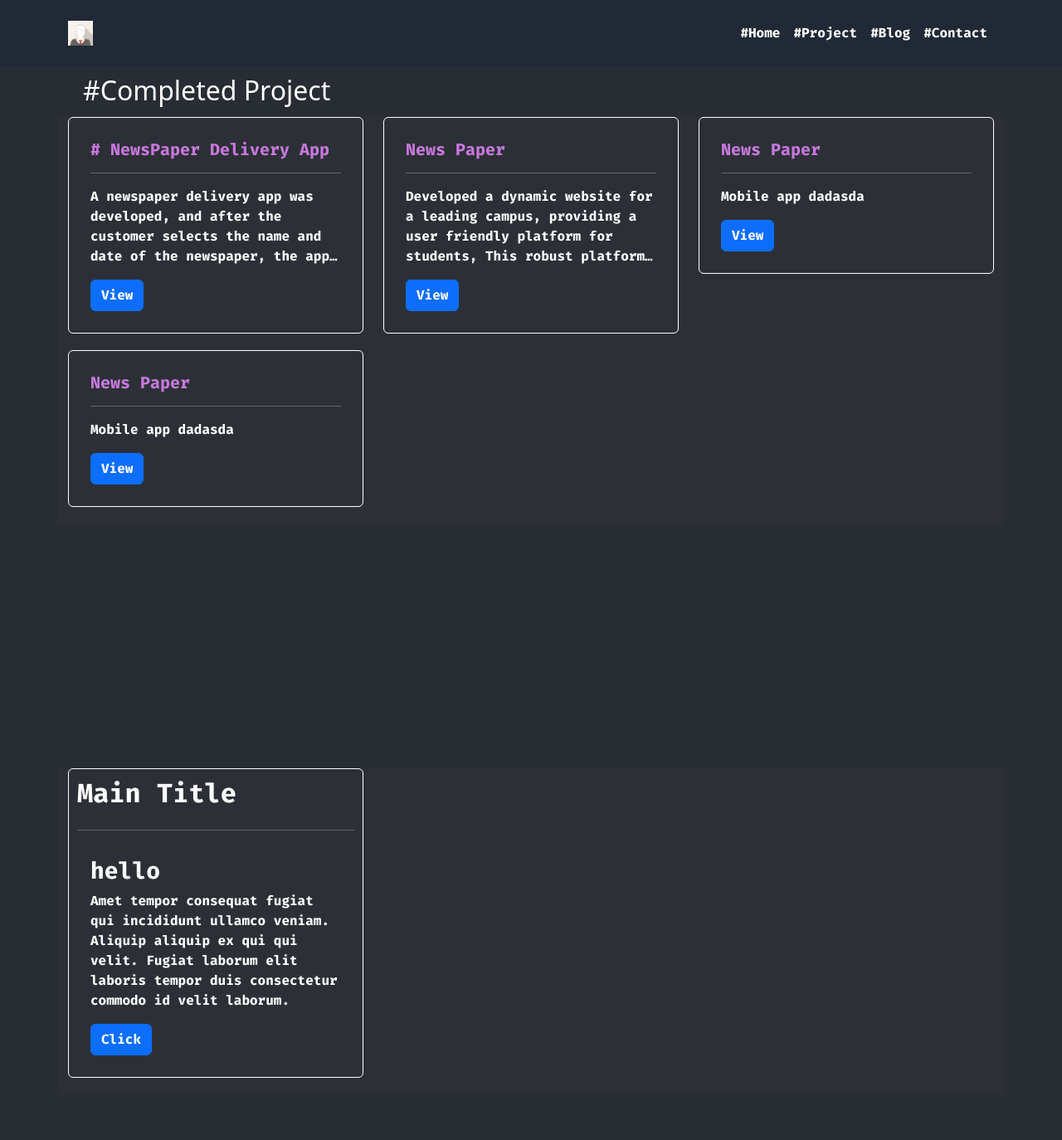
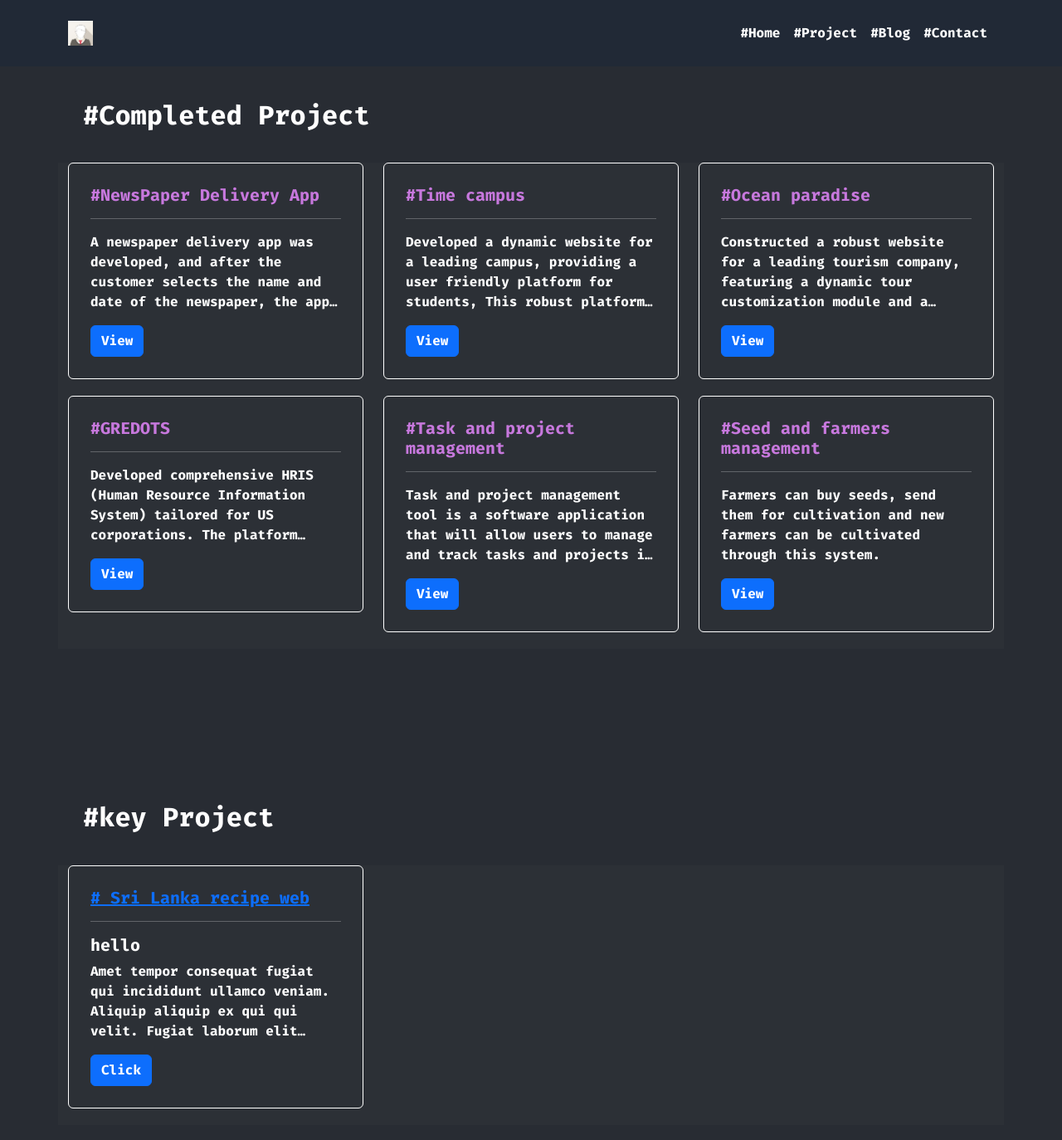
Before and after one commit to JLakmal/LakmalCV, a React (Create React App) app: page /project in a window 1280 px wide. Shown: the top 1374 px of the page at 83% size. Built offline with nearby package versions, Linux system fonts and the light colour scheme.

Commit message:
finised project section 1

```diff
--- a/src/Component/Nav.js
+++ b/src/Component/Nav.js
@@ -3,7 +3,12 @@ import { Navbar, Container, Nav } from "react-bootstrap";
 import { BrowserRouter as Router, Routes, Route, Link } from "react-router-dom";
 import logo from "../assets/Images/logo.png";
 import { Home, HomeTwo } from "../Pages/Home/Home";
-import { Project, ProjectHeading, SmallProject } from "./Project/Project";
+import {
+  Project,
+  ProjectHeading,
+  SmallProject,
+  SmallHeading,
+} from "./Project/Project";
 import Blog from "../Pages/Blog/Blog";
 import Contact from "../Pages/Contact/Contact";
 import "../Css/Nav.css";
@@ -59,6 +64,7 @@ export default class Navibar extends Component {
                 <>
                   <ProjectHeading />
                   <Project />
+                  <SmallHeading />
                   <SmallProject />
                 </>
               }
--- a/src/Component/Project/Project.js
+++ b/src/Component/Project/Project.js
@@ -8,39 +8,61 @@ import ProjectCard from "./ProjectCard";
 import SmallProjectCard from "./SmallProjectCard";
 
 export const ProjectHeading = () => {
-  return <h2 className="complete-project">#Completed Project</h2>;
+  return (
+    <h2 className="complete-project" style={{ fontFamily: "FiraCode" }}>
+      #Completed Project
+    </h2>
+  );
 };
 
 const projects = [
   {
-    name: "# NewsPaper Delivery App",
+    name: "#NewsPaper Delivery App",
     //
-    title: "hello",
+    title: "",
     description:
       "A newspaper delivery app was developed, and after the customer selects the name and date of the newspaper, the app checks the price and whether the newspapers are available or not. Then the customer can provide his address through google API. ",
     link: "https://github.com/JLakmal/newspaper-anddoid-app",
-    liveLink: "https://www.youtube.com/",
+    liveLink: "https://github.com/JLakmal/newspaper-anddoid-app",
   },
   {
-    name: "News Paper",
+    name: "#Time campus",
     description:
       "Developed a dynamic website for a leading campus, providing a user friendly platform for students, This robust platform enables students and staff to access and organize their studies efficiently.",
-    image:
-      "https://marketplace.canva.com/EAFCO6pfthY/1/0/1600w/canva-blue-green-watercolor-linktree-background-F2CyNS5sQdM.jpg",
-    link: "https://github.com/Sajidameen2323/web-project-sem4",
-    liveLink: "https://www.youtube.com/",
+    // image:
+    //   "https://marketplace.canva.com/EAFCO6pfthY/1/0/1600w/canva-blue-green-watercolor-linktree-background-F2CyNS5sQdM.jpg",
+    link: "https://www.timescampus.lk/",
+    liveLink: "https://www.timescampus.lk/",
   },
   {
-    name: "News Paper",
-    description: "Mobile app dadasda",
-    image:
-      "https://encrypted-tbn0.gstatic.com/images?q=tbn:ANd9GcQGwVd07rcBUxKVqf17F_Li5fy-a_zni7JuEQ&s",
+    name: "#Ocean paradise",
+    description:
+      "Constructed a robust website for a leading tourism company, featuring a dynamic tour customization module and a streamlined user interfacefor effortless customer interactions.",
+    // image:
+    //   "https://encrypted-tbn0.gstatic.com/images?q=tbn:ANd9GcQGwVd07rcBUxKVqf17F_Li5fy-a_zni7JuEQ&s",
+    // link: "https://www.youtube.com/",
+    // liveLink: "https://www.youtube.com/",
+  },
+  {
+    name: "#GREDOTS",
+    description:
+      "Developed comprehensive HRIS (Human Resource Information System) tailored for US corporations. The platform allows business owners to register their companies, manage employees, assign tasks, oversee progress, and handle HR tasks efficiently.",
+    image: "../../assets/Images/Project img/AI recommodation.jpg",
     link: "https://www.youtube.com/",
     liveLink: "https://www.youtube.com/",
   },
   {
-    name: "News Paper",
-    description: "Mobile app dadasda",
+    name: "#Task and project management",
+    description:
+      "Task and project management tool is a software application that will allow users to manage and track tasks and projects in a streamlined manner..",
+    image: "../../assets/Images/Project img/AI recommodation.jpg",
+    link: "https://www.youtube.com/",
+    liveLink: "https://www.youtube.com/",
+  },
+  {
+    name: "#Seed and farmers management",
+    description:
+      "Farmers can buy seeds, send them for cultivation and new farmers can be cultivated through this system.",
     image: "../../assets/Images/Project img/AI recommodation.jpg",
     link: "https://www.youtube.com/",
     liveLink: "https://www.youtube.com/",
@@ -49,8 +71,7 @@ const projects = [
 
 const keyProjects = [
   {
-    name: "News Paper",
-    ManTitle: "Main Title",
+    name: "# Sri Lanka recipe web",
     title: "hello",
     description:
       "Amet tempor consequat fugiat qui incididunt ullamco veniam. Aliquip aliquip ex qui qui velit. Fugiat laborum elit laboris tempor duis consectetur commodo id velit laborum. ",
@@ -78,6 +99,13 @@ export const Project = () => {
 
 export default Project;
 
+export const SmallHeading = () => {
+  return (
+    <h2 className="key-project" style={{ fontFamily: "FiraCode" }}>
+      #key Project
+    </h2>
+  );
+};
 export const SmallProject = () => {
   return (
     <div className="home page-background">
--- a/src/Component/Project/ProjectCard.js
+++ b/src/Component/Project/ProjectCard.js
@@ -2,7 +2,6 @@
 
 import React, { useState } from "react";
 import { Card, Button } from "react-bootstrap";
-
 const ProjectCard = ({ project }) => {
   const [showFullDescription, setShowFullDescription] = useState(false);
 
@@ -18,6 +17,7 @@ const ProjectCard = ({ project }) => {
             {project.name}
           </a>
           <hr />
+          <h5 className="fw-bold">{project.title} </h5>
         </Card.Title>
         <Card.Text
           className={showFullDescription ? "full-text" : "truncated-text"}
--- a/src/Component/Project/SmallProjectCard.js
+++ b/src/Component/Project/SmallProjectCard.js
@@ -1,20 +1,30 @@
 import React, { useState } from "react";
 import { Card, Button } from "react-bootstrap";
 import "../../Css/projectCard.css";
+import "../../Css/Project.css";
 const SmallProjectCard = ({ KeyProject }) => {
+  const [showFullDescription, setShowFullDescription] = useState(false);
+
+  const toggleDescription = () => {
+    setShowFullDescription(!showFullDescription);
+  };
   return (
     <Card className="project-card">
-      <h2>{KeyProject.ManTitle}</h2>
-      <hr />
       {/* <Card.Img variant="top" src={project.image} /> */}
       <Card.Body>
         <Card.Title>
-          {/* <a href={project.link} className="project.link">
-            {project.link}
-          </a> */}
-          <h3>{KeyProject.title}</h3>
+          <a href={KeyProject.link} className="project.link">
+            {KeyProject.name}
+          </a>
+          <hr />
+          {KeyProject.title}
         </Card.Title>
-        <Card.Text>{KeyProject.description}</Card.Text>
+        <Card.Text
+          className={showFullDescription ? "full-text" : "truncated-text"}
+          onClick={toggleDescription}
+        >
+          {KeyProject.description}
+        </Card.Text>
         <Button variant="primary" href="{project.liveLink}">
           Click
         </Button>
--- a/src/Css/Project.css
+++ b/src/Css/Project.css
@@ -19,8 +19,18 @@
   text-decoration: underline;
 }
 .complete-project {
-  padding-top: 20px;
+  margin-top: 40px;
+  padding-top: 50px;
+  padding-bottom: 25px;
   padding-left: 100px;
   background-color: #282c33;
   color: white;
 }
+.key-project {
+  margin-top: -60px;
+  padding-top: 50px;
+  padding-bottom: 25px;
+  padding-left: 100px;
+  background-color: #282c33;
+  color: white;
+}
```
